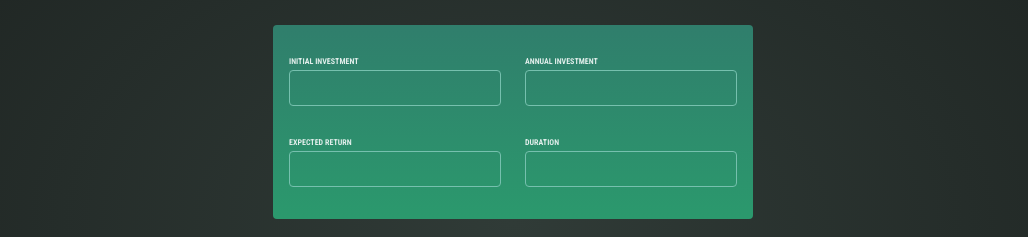
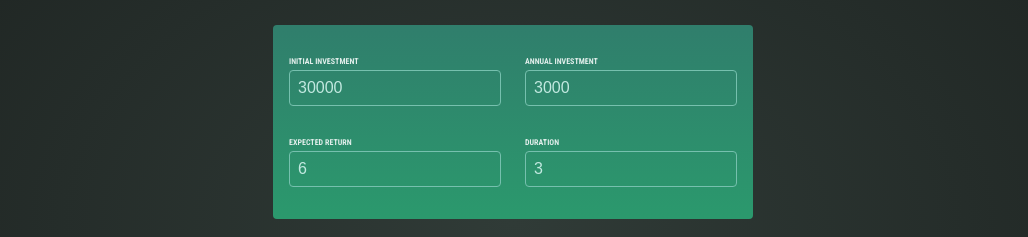
Before and after one commit to Balaji-Vemula/react-investment-calculator, a React (Vite) app: page / in a window 1280 px wide. Shown: the part 201-438 px from the top of the page, without its empty margins (127-1155 px from the left). Built offline with nearby package versions, Linux system fonts and the light colour scheme.

Commit message:
Added input functionality with state

```diff
--- a/src/components/InputForm.jsx
+++ b/src/components/InputForm.jsx
@@ -1,26 +1,76 @@
-import React from "react";
+import { useState } from "react";
 
 export default function InputForm() {
+  const [userInput, setUserInput] = useState({
+    initialInvestment: 30000,
+    annualInvestment: 3000,
+    expectedReturn: 6,
+    duration: 3,
+  });
+
+  const handleInputChange = (inputIdentifier, newValue) => {
+    setUserInput((prevUserInput) => ({
+      ...prevUserInput,
+      [inputIdentifier]: newValue,
+      // Here we are using square brackets to fetch the string in the variable inputIdentifier
+      //  or else using directly the variable without square brackets creates the literal varaible name
+      //  as a key not takes the string stored in it for the key
+    }));
+    console.log(userInput)
+  };
+
   return (
     <section id="user-input">
       <div className="input-group">
         <p>
           <label htmlFor="initialInvestment">Initial Investment</label>
-          <input type="number" id="initialInvestment" required />
+          <input
+            type="number"
+            value={userInput.initialInvestment}
+            onChange={(event) =>
+              handleInputChange("initialInvestment", event.target.value)
+            }
+            id="initialInvestment"
+            required
+          />
         </p>
         <p>
           <label htmlFor="annualInvestment">Annual Investment</label>
-          <input type="number" id="annualInvestment" required />
+          <input
+            type="number"
+            id="annualInvestment"
+            value={userInput.annualInvestment}
+            onChange={(event) =>
+              handleInputChange("annualInvestment", event.target.value)
+            }
+            required
+            />
         </p>
       </div>
       <div className="input-group">
         <p>
           <label htmlFor="expectedReturn">Expected Return</label>
-          <input type="number" id="expectedReturn" required />
+          <input
+            type="number"
+            id="expectedReturn"
+            value={userInput.expectedReturn}
+            onChange={(event) =>
+              handleInputChange("expectedReturn", event.target.value)
+              }
+              required
+              />
         </p>
         <p>
           <label htmlFor="duration">Duration</label>
-          <input type="number" id="duration" required />
+          <input
+            type="number"
+            id="duration"
+            value={userInput.duration}
+            onChange={(event) =>
+              handleInputChange("duration", event.target.value)
+            }
+            required
+          />
         </p>
       </div>
     </section>
--- a/src/index.css
+++ b/src/index.css
@@ -54,6 +54,19 @@ body {
   text-transform: uppercase;
 }
 
+/* Chrome, Safari, Edge, Opera */
+input[type="number"]::-webkit-outer-spin-button,
+input[type="number"]::-webkit-inner-spin-button {
+    -webkit-appearance: none;
+    margin: 0;
+}
+
+/* Firefox */
+input[type="number"] {
+    -moz-appearance: textfield;
+}
+
+
 #user-input input {
   width: 100%;
   padding: 0.5rem;
```
